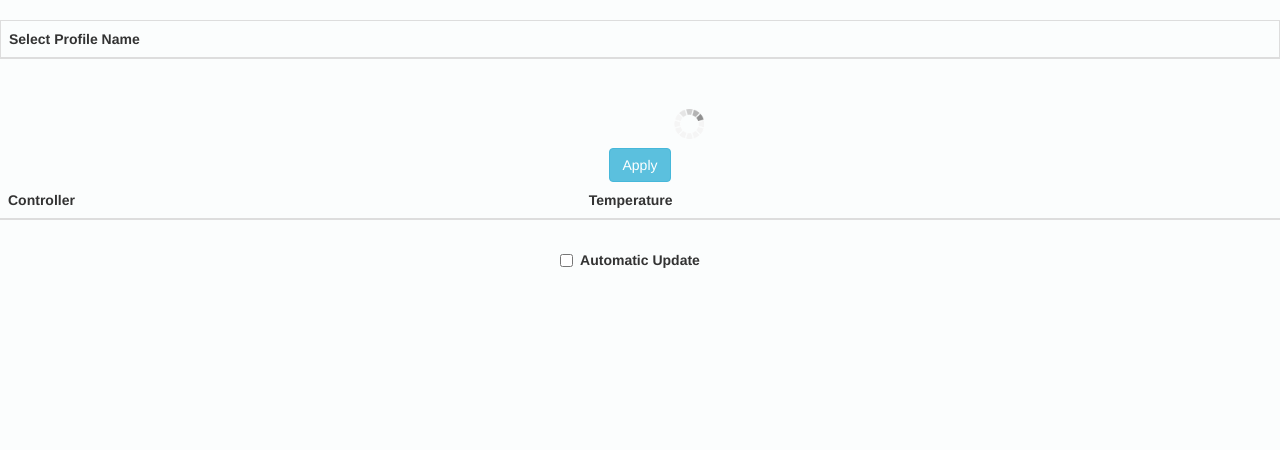
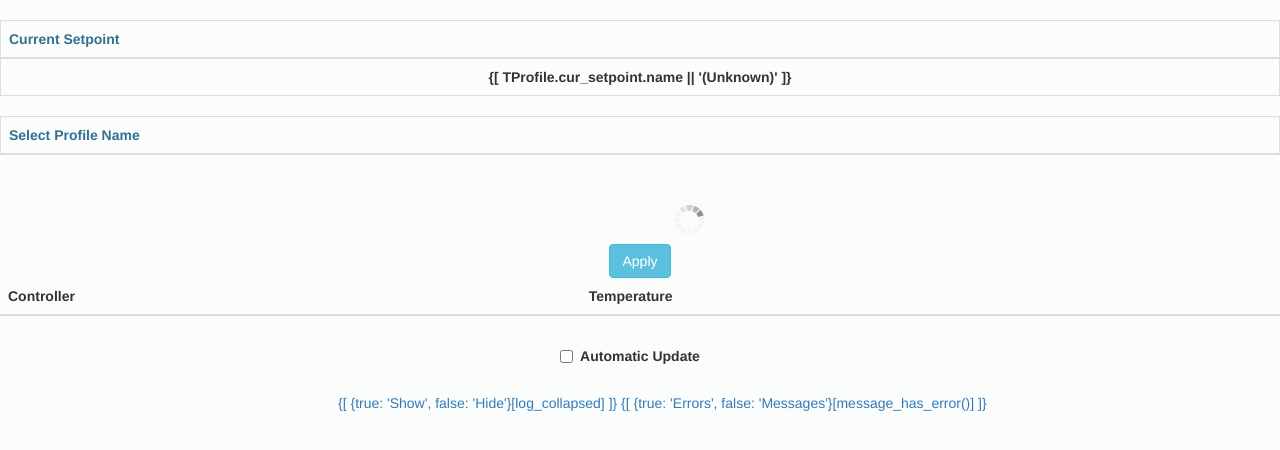
Before and after one commit to bec5-group/bec5-web, a Django app: page / in a window 1280 px wide. Shown: the part 136-586 px from the top of the page. Run offline with Django 3.2, Linux system fonts and the light colour scheme; the visitor is signed in with stand-in values (Sample User, id 1); lists and menus that the app fills with data are empty; some libraries are stand-ins or nearby versions.

Commit message:
[setpoint, frontend/message] get current setpoint from server, hide/show message area.

```diff
--- a/becv/urls.py
+++ b/becv/urls.py
@@ -22,4 +22,5 @@ urlpatterns = patterns('',
     url(r'^action/get-profiles/$', 'becv.views.get_profiles'),
     url(r'^action/get-ovens/$', 'becv.views.get_ovens'),
     url(r'^action/get-temps/$', 'becv.views.get_temps'),
+    url(r'^action/get-setpoint/$', 'becv.views.get_setpoint'),
 )
--- a/becv/views.py
+++ b/becv/views.py
@@ -101,3 +101,18 @@ def get_temps(request, callback=None):
     }
     return HttpResponse(tojson(temps, callback),
                         content_type="application/json")
+
+@auth_jsonp
+def get_setpoint(request, callback=None):
+    import random
+    setpoint = {
+        'id': 'on',
+        'name': "On",
+        'temps': {
+            'out': 500 + random.randrange(-100, 100) / 10.0,
+            'middle': 480 + random.randrange(-100, 100) / 10.0,
+            'bottom': 460 + random.randrange(-100, 100) / 10.0
+        }
+    }
+    return HttpResponse(tojson(setpoint, callback),
+                        content_type="application/json")
--- a/static/css/home.css
+++ b/static/css/home.css
@@ -43,3 +43,7 @@ html, body {
     opacity: 0;
     line-height: 0;
 }
+
+.msg-button-error {
+    font-weight: bold !important;
+}
--- a/static/js/home.js
+++ b/static/js/home.js
@@ -101,6 +101,16 @@ function HomePageCtrl($scope, $http) {
         });
         return id;
     };
+    $scope.message_has_error = function () {
+        for (var i in $scope.messages) {
+            if (!$scope.messages.hasOwnProperty(i))
+                continue;
+            if ($scope.messages[i].type == 'error') {
+                return true;
+            }
+        }
+        return false;
+    };
 
     $http.get('/action/get-ovens/', {
         cache: false,
@@ -159,11 +169,33 @@ function HomePageCtrl($scope, $http) {
             this.ids = ids;
             this.all = all;
         },
+        set_cur: function (id) {
+            this.cur_changed = true;
+            this.cur = id;
+        },
+        update_cur_setpoint: function () {
+            var that = this;
+            $http.get('/action/get-setpoint/', {
+                cache: false,
+                timeout: 10000
+            }).success(function (data, status) {
+                that.cur_setpoint = data;
+                if (!that.cur_changed || !that.cur) {
+                    that.cur = data.id;
+                }
+            }).error(function (data, status) {
+                add_message("Error " + status +
+                            ', when getting current set point.', 'error');
+            });
+        },
         _init: function () {
             this.ids = [];
             this.all = {};
             this.cur = '';
             this.status = 0;
+            this.cur_setpoint = {};
+            this.cur_changed = false;
+            this.update_cur_setpoint();
         },
         do_apply: function () {
             if (!this.cur)
@@ -171,6 +203,7 @@ function HomePageCtrl($scope, $http) {
             this.status = 1;
             var that = this;
             var cur = this.all[this.cur].name;
+            this.cur_changed = false;
             $http.get('/action/set-profile/' + this.cur + '/', {
                 cache: false,
                 timeout: 10000
@@ -178,6 +211,7 @@ function HomePageCtrl($scope, $http) {
                 that.status = 2;
                 add_message('Successfully set profile to "' + cur + '".',
                             'success');
+                that.update_cur_setpoint();
             }).error(function (data, status) {
                 that.status = 3;
                 add_message("Error " + status +
@@ -188,4 +222,5 @@ function HomePageCtrl($scope, $http) {
     }
 
     $scope.TProfile = new TempProfileMgr();
+    $scope.log_collapsed = false;
 }
--- a/templates/home.html
+++ b/templates/home.html
@@ -30,11 +30,31 @@ style="cursor: {[ {true: 'wait', false: 'auto'}[TProfile.busy] ]};"
   <div cond-disp="active_tab == 'oven-control'">
     <table class="table table-hover table-bordered">
       <thead>
+        <tr class="text-info">
+          <th>Current Setpoint</th>
+          <th ng-repeat="ctrl in TControls">{[ ctrl.name ]}</th>
+        </tr>
+      </thead>
+      <tbody>
+        <tr>
+          <td>
+            <b>{[ TProfile.cur_setpoint.name || '(Unknown)' ]}</b>
+          </td>
+          <td ng-repeat="ctrl in TControls">
+            {[ TProfile.cur_setpoint.temps[ctrl.id] | number:1 ]}
+          </td>
+        </tr>
+      </tbody>
+    </table>
+    <table class="table table-hover table-bordered">
+      <thead>
+        <tr class="text-info">
           <th>Select Profile Name <i class="icon-arrow-down"></i></th>
           <th ng-repeat="ctrl in TControls">{[ ctrl.name ]}</th>
+        </tr>
       </thead>
       <tbody>
-        <tr ng-repeat="id in TProfile.ids" ng-click="TProfile.cur = id"
+        <tr ng-repeat="id in TProfile.ids" ng-click="TProfile.set_cur(id)"
             ng-class="{false: '', true: 'success'}[id == TProfile.cur]"
             style="cursor: pointer;">
           <td>
@@ -87,6 +107,14 @@ style="cursor: {[ {true: 'wait', false: 'auto'}[TProfile.busy] ]};"
     </label>
   </div>
   <div style="margin: 10px;">
+    <button class="btn btn-mini btn-link" style="width: 50%;"
+            ng-click="log_collapsed = !log_collapsed">
+      <div ng-class="{true: 'text-error msg-button-error', false: 'muted'}[!!(message_has_error() && log_collapsed)]">
+        {[ {true: 'Show', false: 'Hide'}[log_collapsed] ]}
+        {[ {true: 'Errors', false: 'Messages'}[message_has_error()] ]}
+      </div>
+    </button>
+    <div collapse="log_collapsed">
       <alert ng-repeat="msg in messages | orderBy:'id':true" type="msg.type"
              close="close_message(msg.id)" class="text-left"
              ng-animate="'message-list'">
@@ -95,4 +123,5 @@ style="cursor: {[ {true: 'wait', false: 'auto'}[TProfile.busy] ]};"
       </alert>
     </div>
   </div>
+</div>
 {% endblock %}
```
Lines whose indentation alone changed are shown as unchanged.
